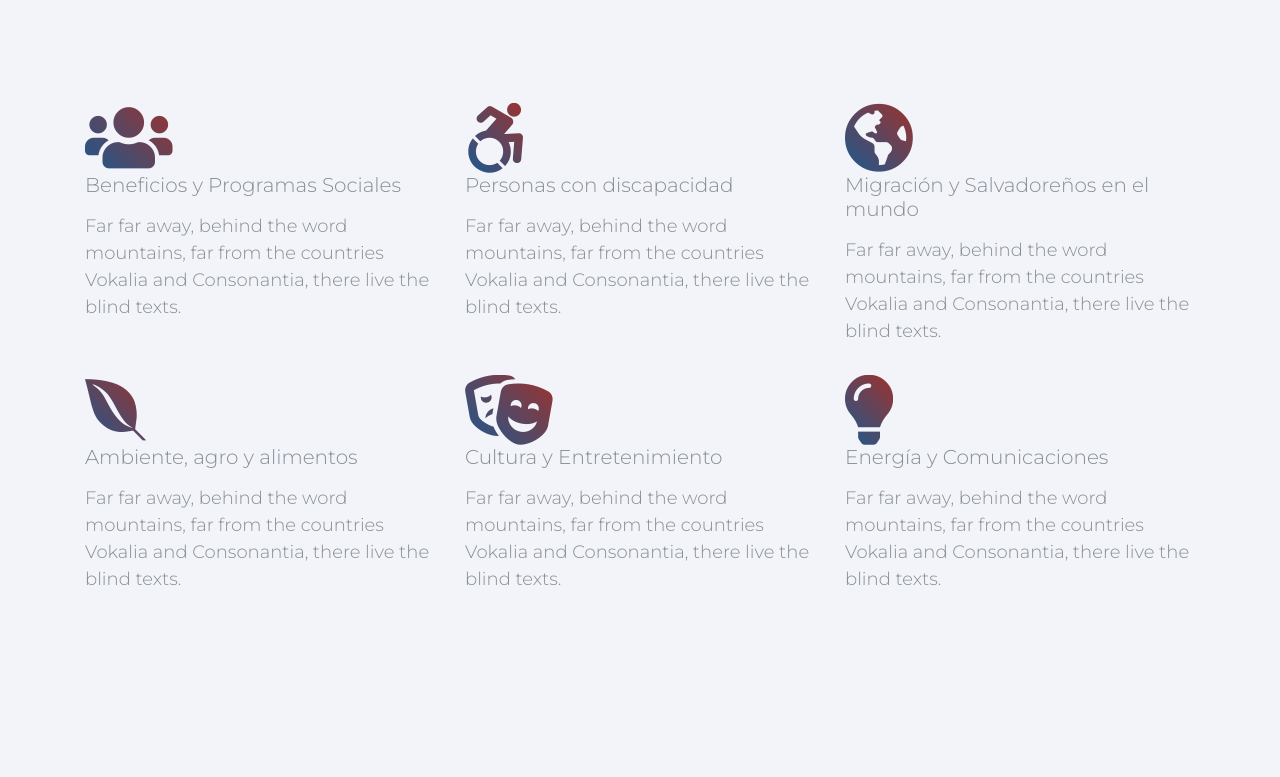
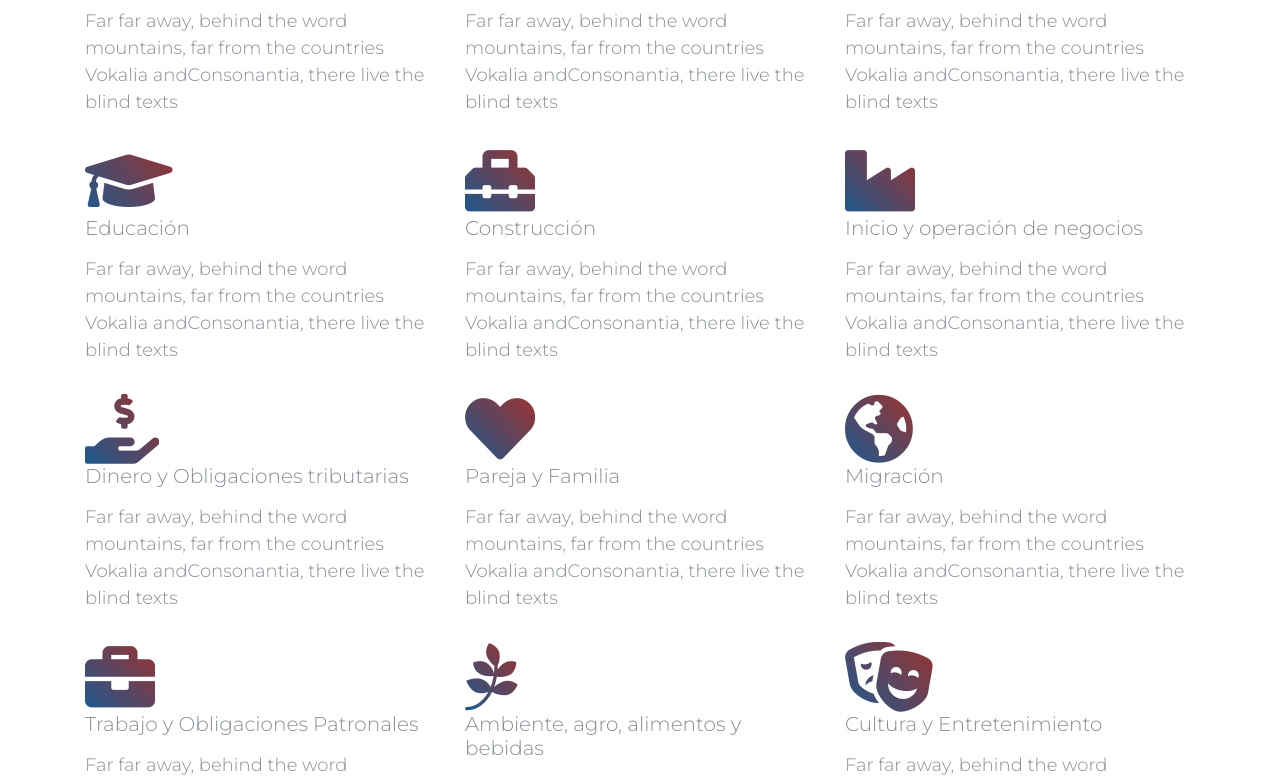
Before and after one commit to OMR-El-Salvador/tramites-web, a React (Create React App) app: page / in a window 1280 px wide. Shown: the part 713-1490 px from the top of the page. Built offline with nearby package versions, Linux system fonts and the light colour scheme.

Commit message:
Added categories list

```diff
--- a/src/screens/UI/Categories.js
+++ b/src/screens/UI/Categories.js
@@ -1,79 +1,161 @@
 import React, { Component } from 'react'
-import Footer from '../UI/Footer';
+
+const categories = [
+  {
+    id: 1,
+    name: 'Subsidios y Programas Sociales',
+    iconClass: 'fas fa-hand-paper',
+    description: 'Far far away, behind the word mountains, far from the countries Vokalia and' +
+                  'Consonantia, there live the blind texts'
+  },
+  {
+    id: 2,
+    name: 'Personas con discapacidad',
+    iconClass: 'fab fa-accessible-icon',
+    description: 'Far far away, behind the word mountains, far from the countries Vokalia and' +
+      'Consonantia, there live the blind texts'
+  },
+  {
+    id: 3,
+    name: 'Vehículos y transporte',
+    iconClass: 'fas fa-shuttle-van',
+    description: 'Far far away, behind the word mountains, far from the countries Vokalia and' +
+      'Consonantia, there live the blind texts'
+  },
+  {
+    id: 4,
+    name: 'Educación',
+    iconClass: 'fas fa-graduation-cap',
+    description: 'Far far away, behind the word mountains, far from the countries Vokalia and' +
+      'Consonantia, there live the blind texts'
+  },
+  {
+    id: 5,
+    name: 'Construcción',
+    iconClass: 'fas fa-toolbox',
+    description: 'Far far away, behind the word mountains, far from the countries Vokalia and' +
+      'Consonantia, there live the blind texts'
+  },
+  {
+    id: 6,
+    name: 'Inicio y operación de negocios',
+    iconClass: 'fas fa-industry',
+    description: 'Far far away, behind the word mountains, far from the countries Vokalia and' +
+      'Consonantia, there live the blind texts'
+  },
+  {
+    id: 7,
+    name: 'Dinero y Obligaciones tributarias',
+    iconClass: 'fas fa-hand-holding-usd',
+    description: 'Far far away, behind the word mountains, far from the countries Vokalia and' +
+      'Consonantia, there live the blind texts'
+  },
+  {
+    id: 8,
+    name: 'Pareja y Familia',
+    iconClass: 'fas fa-heart',
+    description: 'Far far away, behind the word mountains, far from the countries Vokalia and' +
+      'Consonantia, there live the blind texts'
+  },
+  {
+    id: 9,
+    name: 'Migración',
+    iconClass: 'fas fa-globe-americas',
+    description: 'Far far away, behind the word mountains, far from the countries Vokalia and' +
+      'Consonantia, there live the blind texts'
+  },
+  {
+    id: 10,
+    name: 'Trabajo y Obligaciones Patronales',
+    iconClass: 'fas fa-briefcase',
+    description: 'Far far away, behind the word mountains, far from the countries Vokalia and' +
+      'Consonantia, there live the blind texts'
+  },
+  {
+    id: 11,
+    name: 'Ambiente, agro, alimentos y bebidas',
+    iconClass: 'fab fa-pagelines',
+    description: 'Far far away, behind the word mountains, far from the countries Vokalia and' +
+      'Consonantia, there live the blind texts'
+  },
+  {
+    id: 12,
+    name: 'Cultura y Entretenimiento',
+    iconClass: 'fas fa-theater-masks',
+    description: 'Far far away, behind the word mountains, far from the countries Vokalia and' +
+      'Consonantia, there live the blind texts'
+  },
+  {
+    id: 13,
+    name: 'Asociaciones y Fundaciones',
+    iconClass: 'fas fa-hands-helping',
+    description: 'Far far away, behind the word mountains, far from the countries Vokalia and' +
+      'Consonantia, there live the blind texts'
+  },
+  {
+    id: 14,
+    name: 'Importaciones y Exportaciones',
+    iconClass: 'fas fa-atlas',
+    description: 'Far far away, behind the word mountains, far from the countries Vokalia and' +
+      'Consonantia, there live the blind texts'
+  },
+  {
+    id: 15,
+    name: 'Energía y Comunicaciones',
+    iconClass: 'fas fa-lightbulb',
+    description: 'Far far away, behind the word mountains, far from the countries Vokalia and' +
+      'Consonantia, there live the blind texts'
+  },
+  {
+    id: 16,
+    name: 'Seguridad, Defensa y Materiales peligrosos',
+    iconClass: 'fas fa-shield-alt',
+    description: 'Far far away, behind the word mountains, far from the countries Vokalia and' +
+      'Consonantia, there live the blind texts'
+  },
+  {
+    id: 17,
+    name: 'Salud',
+    iconClass: 'fas fa-stethoscope',
+    description: 'Far far away, behind the word mountains, far from the countries Vokalia and' +
+      'Consonantia, there live the blind texts'
+  },
+  {
+    id: 18,
+    name: 'Identidad',
+    iconClass: 'fas fa-id-card',
+    description: 'Far far away, behind the word mountains, far from the countries Vokalia and' +
+      'Consonantia, there live the blind texts'
+  }
+]
 
 export default class Categories extends Component {
   render() {
     return (
       <div>
-        <section className='pb_section bg-light pb_pb-250' id='section-features'>
+        <section>
           <div className='container'>
             <div className='row justify-content-center mb-5'>
               <div className='col-md-6 text-center mb-5'>
                 {/* <h5 className='text-uppercase pb_font-15 mb-2 pb_color-dark-opacity-3 pb_letter-spacing-2'><strong>Features</strong></h5> */}
-                <h2>Categorías</h2>
               </div>
             </div>
             <div className='row'>
-              <div className='col-lg-4 col-md- col-sm-6'>
-                <div className='media d-block pb_feature-v1 text-left'>
-                  <div className='pb_icon'><i className='fas fa-users fa-xs pb_icon-gradient'></i></div>
-                  <div className='media-body'>
-                    <h5 className='mt-0 mb-3 heading'>Beneficios y Programas Sociales</h5>
-                    <p className='text-sans-serif'>Far far away, behind the word mountains, far from the countries Vokalia and Consonantia,
-                      there live the blind texts.</p>
+              {
+                categories.map(category => (
+                  <div className='col-lg-4 col-md- col-sm-6'>
+                    <div className='media d-block pb_feature-v1 text-left'>
+                      <div className='pb_icon'>
+                        <i className={category.iconClass + ' pb_icon-gradient'}></i>
+                      </div>
+                      <div className='media-body'>
+                        <h5 className='mt-0 mb-3 heading'>{category.name}</h5>
+                        <p className='text-sans-serif'>{category.description}</p>
+                      </div>
+                    </div>
                   </div>
-                </div>
-              </div>
-              <div className='col-lg-4 col-md- col-sm-6'>
-                <div className='media d-block pb_feature-v1 text-left'>
-                  <div className='pb_icon'><i className='fab fa-accessible-icon fa-xs pb_icon-gradient'></i></div>
-                  <div className='media-body'>
-                    <h5 className='mt-0 mb-3 heading'>Personas con discapacidad</h5>
-                    <p className='text-sans-serif'>Far far away, behind the word mountains, far from the countries Vokalia and Consonantia,
-                      there live the blind texts.</p>
-                  </div>
-                </div>
-              </div>
-              <div className='col-lg-4 col-md- col-sm-6'>
-                <div className='media d-block pb_feature-v1 text-left'>
-                  <div className='pb_icon'><i className='fas fa-globe-americas pb_icon-gradient'></i></div>
-                  <div className='media-body'>
-                    <h5 className='mt-0 mb-3 heading'>Migración y Salvadoreños en el mundo</h5>
-                    <p className='text-sans-serif'>Far far away, behind the word mountains, far from the countries Vokalia and Consonantia,
-                      there live the blind texts.</p>
-                  </div>
-                </div>
-              </div>
-              <div className='col-lg-4 col-md- col-sm-6'>
-                <div className='media d-block pb_feature-v1 text-left'>
-                  <div className='pb_icon'><i className='fab fa-envira pb_icon-gradient'></i></div>
-                  <div className='media-body'>
-                    <h5 className='mt-0 mb-3 heading'>Ambiente, agro y alimentos</h5>
-                    <p className='text-sans-serif'>Far far away, behind the word mountains, far from the countries Vokalia and Consonantia,
-                      there live the blind texts.</p>
-                  </div>
-                </div>
-              </div>
-              <div className='col-lg-4 col-md- col-sm-6'>
-                <div className='media d-block pb_feature-v1 text-left'>
-                  <div className='pb_icon'><i className='fas fa-theater-masks pb_icon-gradient'></i></div>
-                  <div className='media-body'>
-                    <h5 className='mt-0 mb-3 heading'>Cultura y Entretenimiento</h5>
-                    <p className='text-sans-serif'>Far far away, behind the word mountains, far from the countries Vokalia and Consonantia,
-                      there live the blind texts.</p>
-                  </div>
-                </div>
-              </div>
-              <div className='col-lg-4 col-md- col-sm-6'>
-                <div className='media d-block pb_feature-v1 text-left'>
-                  <div className='pb_icon'><i className='fas fa-lightbulb pb_icon-gradient'></i></div>
-                  <div className='media-body'>
-                    <h5 className='mt-0 mb-3 heading'>Energía y Comunicaciones</h5>
-                    <p className='text-sans-serif'>Far far away, behind the word mountains, far from the countries Vokalia and Consonantia,
-                      there live the blind texts.</p>
-                  </div>
-                </div>
-              </div>
+                ))
+              }
             </div>
           </div>
         </section>
```
